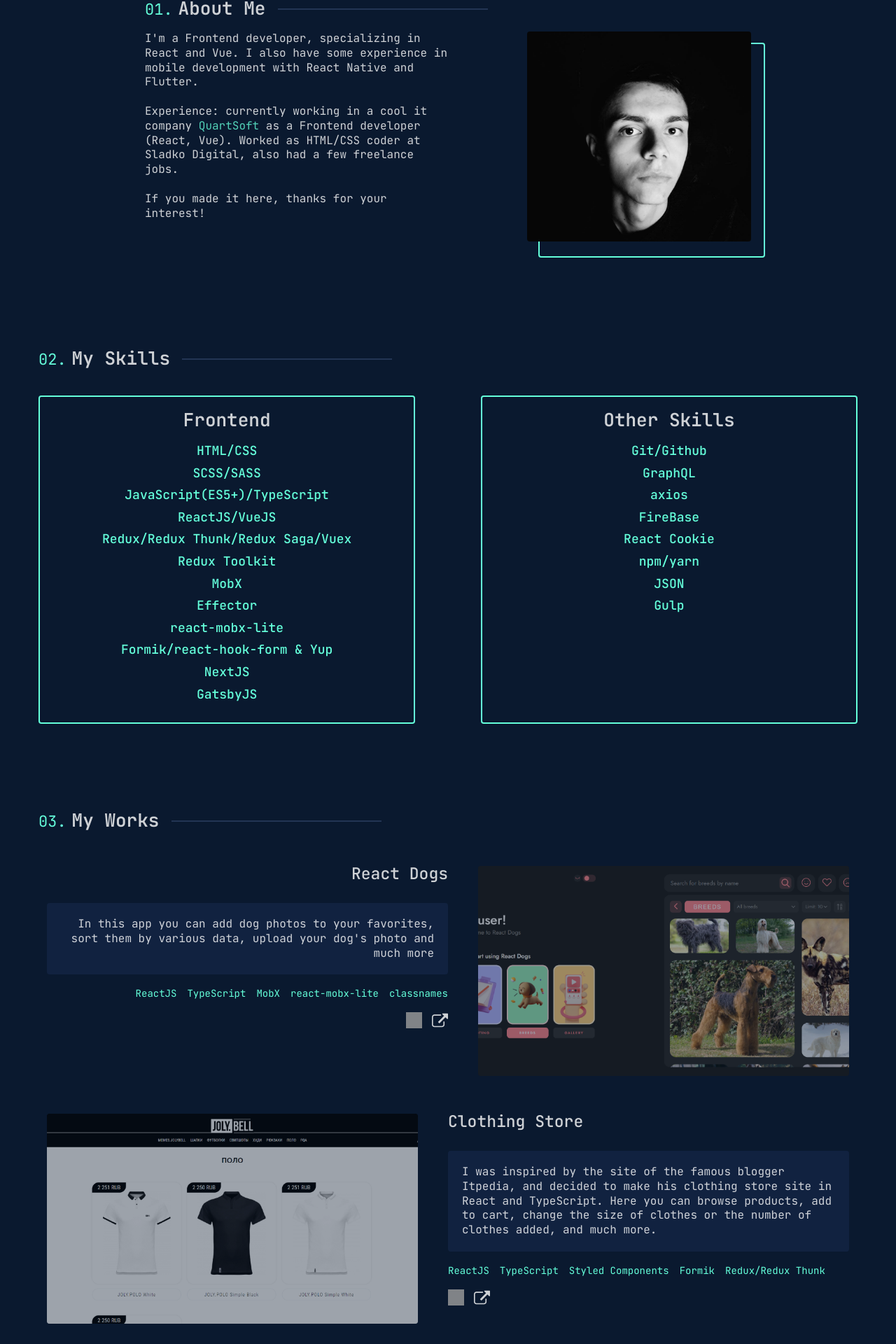
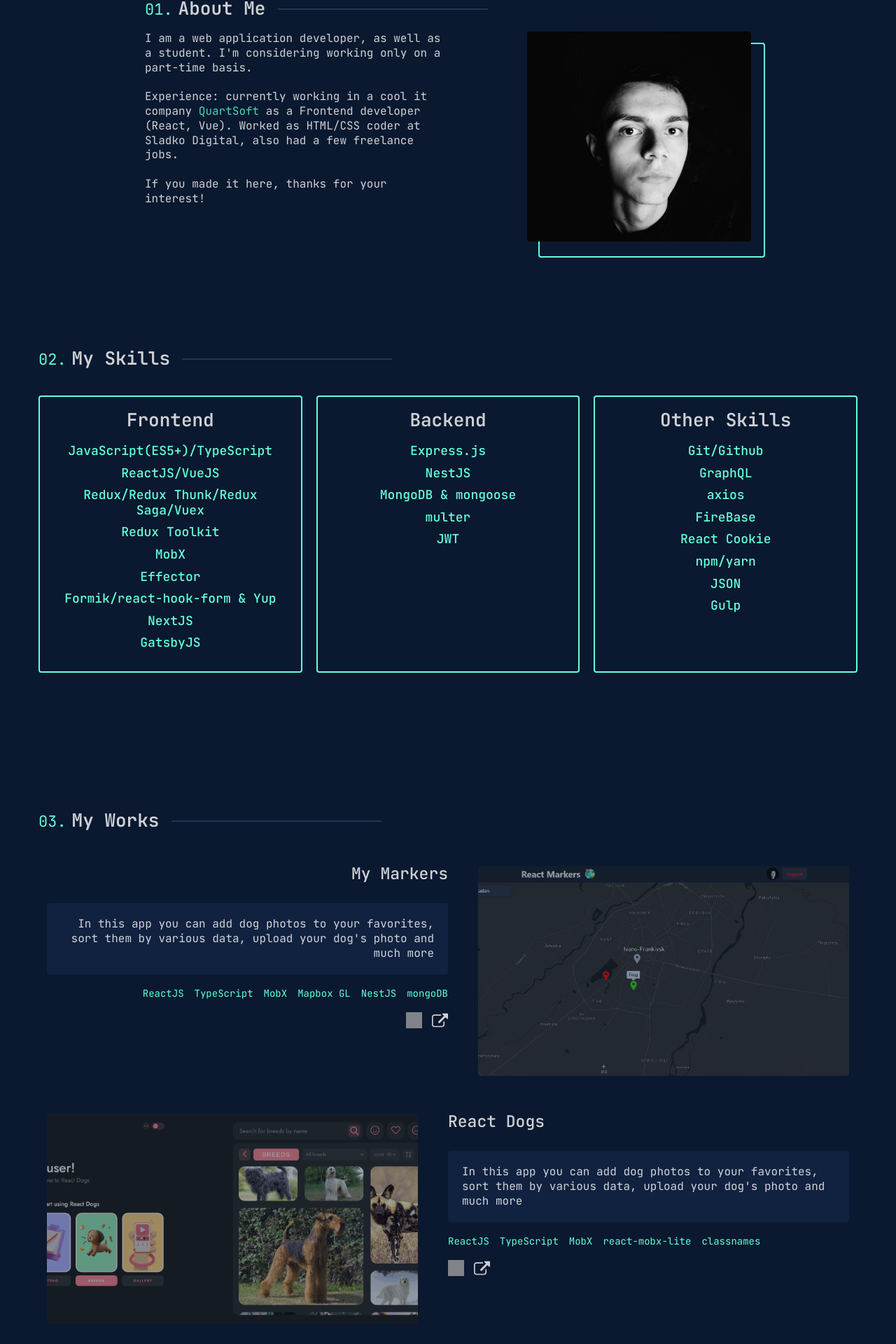
Before and after one commit to ruslankriklivyy/portfolio-v2, a React (Create React App) app: page / in a window 1280 px wide. Shown: the part 861-2781 px from the top of the page at 70% size. Built offline with nearby package versions, Linux system fonts and the light colour scheme; grey boxes are pictures that could not be loaded.

Commit message:
feat: project

```diff
--- a/src/components/About.jsx
+++ b/src/components/About.jsx
@@ -14,9 +14,9 @@ export const About = () => {
         <div className="about__box">
           <div className="about__left">
             <p className="text">
-              I'm a Frontend developer, specializing in React and Vue. I also
-              have some experience in mobile development with React Native and
-              Flutter. <br></br> <br></br> Experience: currently working in a
+              I am a web application developer, as well as a student.
+              I'm considering working only on a part-time basis. <br></br> <br></br> Experience: currently
+              working in a
               cool it company{' '}
               <a className="link" href="https://quartsoft.com/">
                 QuartSoft
@@ -29,7 +29,7 @@ export const About = () => {
           <div className="about__right">
             <div className="about__img-box">
               <div className="about__img-wrapper"></div>
-              <img src={imJpg} alt="imJpg" />
+              <img src={imJpg} alt="imJpg"/>
             </div>
           </div>
         </div>
--- a/src/components/Promo.jsx
+++ b/src/components/Promo.jsx
@@ -1,6 +1,6 @@
 import React from 'react';
-import { Link } from 'react-scroll';
-import { Button } from './Button';
+import {Link} from 'react-scroll';
+import {Button} from './Button';
 
 export const Promo = () => {
   return (
@@ -13,7 +13,8 @@ export const Promo = () => {
             <h1 className="promo__title">Ruslan Kriklivyy.</h1>
             <h4 className="promo__subtitle">I build things for the web.</h4>
             <p className="promo__text">
-              I like to create web interfaces with ReactJS and VueJS. If you are interested in me,
+              I like to create web interfaces with ReactJS and VueJS. I also know how to develop backend on ExpressJS /
+              NestJS technologies. If you are interested in me,
               take a look at examples of{' '}
               <Link to={'works'} smooth={true} offset={-150} duration={400}>
                 my works
--- a/src/components/Skills.jsx
+++ b/src/components/Skills.jsx
@@ -13,18 +13,23 @@ export const Skills = () => {
         <div className="skills__box">
           <div className="skills__item">
             <h2>Frontend</h2>
-            <div className="skills__item-info">HTML/CSS</div>
-            <div className="skills__item-info">SCSS/SASS</div>
             <div className="skills__item-info">JavaScript(ES5+)/TypeScript</div>
             <div className="skills__item-info">ReactJS/VueJS</div>
             <div className="skills__item-info">Redux/Redux Thunk/Redux Saga/Vuex</div>
             <div className="skills__item-info">Redux Toolkit</div>
             <div className="skills__item-info">MobX</div>
             <div className="skills__item-info">Effector</div>
-            <div className="skills__item-info">react-mobx-lite</div>
             <div className="skills__item-info">Formik/react-hook-form & Yup</div>
             <div className="skills__item-info">NextJS</div>
             <div className="skills__item-info">GatsbyJS</div>
+          </div>
+          <div className="skills__item">
+            <h2>Backend</h2>
+            <div className="skills__item-info">Express.js</div>
+            <div className="skills__item-info">NestJS</div>
+            <div className="skills__item-info">MongoDB & mongoose</div>
+            <div className="skills__item-info">multer</div>
+            <div className="skills__item-info">JWT</div>
           </div>
           <div className="skills__item">
             <h2>Other Skills</h2>
--- a/src/styles/skills.scss
+++ b/src/styles/skills.scss
@@ -1,11 +1,14 @@
 .skills {
   height: 80vh;
   margin-bottom: 20px;
+
   &__box {
     display: flex;
     justify-content: space-between;
     margin-top: 40px;
+    gap: 20px;
   }
+
   &__more {
     text-align: center;
     margin-top: 40px;
@@ -13,23 +16,27 @@
     font-size: 22px;
     font-weight: 500;
   }
+
   &__item {
-    width: 46%;
+    width: 44%;
     border: 2px solid #64ffda;
     border-radius: 4px;
     text-align: center;
     padding: 20px;
     transition: all 0.2s ease;
+
     &:hover {
       border: 2px dashed #64ffda;
       background: rgba($color: #64ffda, $alpha: 0.1);
     }
+
     h2 {
       font-weight: 600;
       font-size: 26px;
       opacity: 0.8;
       margin-bottom: 20px;
     }
+
     &-info {
       font-weight: 500;
       margin-bottom: 10px;
--- a/src/worksData.js
+++ b/src/worksData.js
@@ -8,13 +8,26 @@ import reactAnimePng from './assets/react-animlist.png';
 import reactDogPng from './assets/react-dogs.png';
 import blogPng from './assets/blog-v2.png';
 import weatherAppPng from './assets/weather-app.png';
+import myMarkersPng from './assets/markers.png'
 
 export const worksItems = [
+  {
+    id: 11,
+    name: 'My Markers',
+    poster: myMarkersPng,
+    reverse: true,
+    linkToLive: 'https://my-markers-frontend.vercel.app/',
+    linkToGitHub: 'https://github.com/ruslankriklivyy/my-markers-frontend',
+    linkBackendGithub: 'https://github.com/ruslankriklivyy/my-markers-backend',
+    description: `In this app you can add dog photos to your favorites, sort them by various data,
+  upload your dog's photo and much more`,
+    workTech: ['ReactJS', 'TypeScript', 'MobX', 'Mapbox GL', 'NestJS', 'mongoDB'],
+  },
   {
     id: 1,
     name: 'React Dogs',
     poster: reactDogPng,
-    reverse: true,
+    reverse: false,
     linkToLive: 'https://react-dogs-theta.vercel.app/',
     linkToGitHub: 'https://github.com/ruslankrilkivyy/react-dogs',
     description: `In this app you can add dog photos to your favorites, sort them by various data,
@@ -25,7 +38,7 @@ export const worksItems = [
     id: 2,
     name: 'Clothing Store',
     poster: clothingStorePng,
-    reverse: false,
+    reverse: true,
     linkToLive: 'https://react-clothing-store.vercel.app/',
     linkToGitHub: 'https://github.com/ruslankrilkivyy/react-clothing-store',
     description: `I was inspired by the site of the famous blogger Itpedia, and decided to make his
@@ -33,17 +46,17 @@ export const worksItems = [
   cart, change the size of clothes or the number of clothes added, and much more.`,
     workTech: ['ReactJS', 'TypeScript', 'Styled Components', 'Formik', 'Redux/Redux Thunk'],
   },
-  {
-    id: 3,
-    name: 'AnimeList',
-    poster: reactAnimePng,
-    reverse: true,
-    linkToLive: 'https://react-anime-xi.vercel.app/',
-    linkToGitHub: 'https://github.com/ruslankrilkivyy/react-anime',
-    description: `In this project you can view all information about anime, you can add anime to
-  several different types, such as add to watch later, etc.`,
-    workTech: ['ReactJS', 'TypeScript', 'Redux Toolkit', 'React Cookie', 'Formik', 'Kitsu API'],
-  },
+  // {
+  //   id: 3,
+  //   name: 'AnimeList',
+  //   poster: reactAnimePng,
+  //   reverse: true,
+  //   linkToLive: 'https://react-anime-xi.vercel.app/',
+  //   linkToGitHub: 'https://github.com/ruslankrilkivyy/react-anime',
+  //   description: `In this project you can view all information about anime, you can add anime to
+  // several different types, such as add to watch later, etc.`,
+  //   workTech: ['ReactJS', 'TypeScript', 'Redux Toolkit', 'React Cookie', 'Formik', 'Kitsu API'],
+  // },
   {
     id: 4,
     name: 'DeliveryFood',
@@ -79,21 +92,21 @@ export const worksItems = [
   spending from your paycheck`,
     workTech: ['ReactJS', 'TypeScript', 'Effector', 'CSS/SCSS Modules', 'react-colorful', 'uuid'],
   },
-  {
-    id: 7,
-    name: 'Next RGXP!',
-    poster: nextRGXPPng,
-    reverse: true,
-    linkToLive: 'https://romantic-volhard-70e4b0.netlify.app/',
-    linkToGitHub: 'https://github.com/ruslankriklivyy/next-rgxp',
-    description: `A collection of regular expressions for JavaScript`,
-    workTech: ['ReactJS', 'TypeScript', 'NextJS', 'Redux Toolkit', 'CSS/SCSS Modules'],
-  },
+  // {
+  //   id: 7,
+  //   name: 'Next RGXP!',
+  //   poster: nextRGXPPng,
+  //   reverse: true,
+  //   linkToLive: 'https://romantic-volhard-70e4b0.netlify.app/',
+  //   linkToGitHub: 'https://github.com/ruslankriklivyy/next-rgxp',
+  //   description: `A collection of regular expressions for JavaScript`,
+  //   workTech: ['ReactJS', 'TypeScript', 'NextJS', 'Redux Toolkit', 'CSS/SCSS Modules'],
+  // },
   {
     id: 8,
     name: 'Watch Movies!',
     poster: watchMoviesPng,
-    reverse: false,
+    reverse: true,
     linkToLive: 'https://nuxt-movies-lemon.vercel.app/',
     linkToGitHub: 'https://github.com/ruslankriklivyy/nuxt-movies',
     description: `You can search for movies, filter by genre and other types. You can also view
@@ -104,22 +117,22 @@ export const worksItems = [
     id: 9,
     name: 'Weather App',
     poster: weatherAppPng,
-    reverse: true,
+    reverse: false,
     linkToLive: 'https://vue3-weather-app.netlify.app/',
     linkToGitHub: 'https://github.com/ruslankriklivyy/vue-weather-app',
     description: `See the weather forecast for the week and many other indicators, such as wind
   speed, humidity, or visibility. There are other options as well`,
     workTech: ['VueJS', 'JavaScript', 'Vuex', 'SCSS', 'vue-debounce'],
   },
-  {
-    id: 10,
-    name: 'Kriklivyy Blog',
-    poster: blogPng,
-    reverse: false,
-    linkToLive: 'https://kriklivyy-blog-v2.netlify.app/',
-    linkToGitHub: 'https://github.com/ruslankriklivyy/kriklivvy-blog-v2',
-    description: `My blog made with the help of NextJS. You can leave comments, read my thoughts on
-  development, and much more`,
-    workTech: ['ReactJS', 'NextJS', 'TypeScript', 'Markdown', 'Gitalk'],
-  },
+  // {
+  //   id: 10,
+  //   name: 'Kriklivyy Blog',
+  //   poster: blogPng,
+  //   reverse: false,
+  //   linkToLive: 'https://kriklivyy-blog-v2.netlify.app/',
+  //   linkToGitHub: 'https://github.com/ruslankriklivyy/kriklivvy-blog-v2',
+  //   description: `My blog made with the help of NextJS. You can leave comments, read my thoughts on
+  // development, and much more`,
+  //   workTech: ['ReactJS', 'NextJS', 'TypeScript', 'Markdown', 'Gitalk'],
+  // },
 ];
```
Also changed, not shown: src/assets/markers.png (added).
